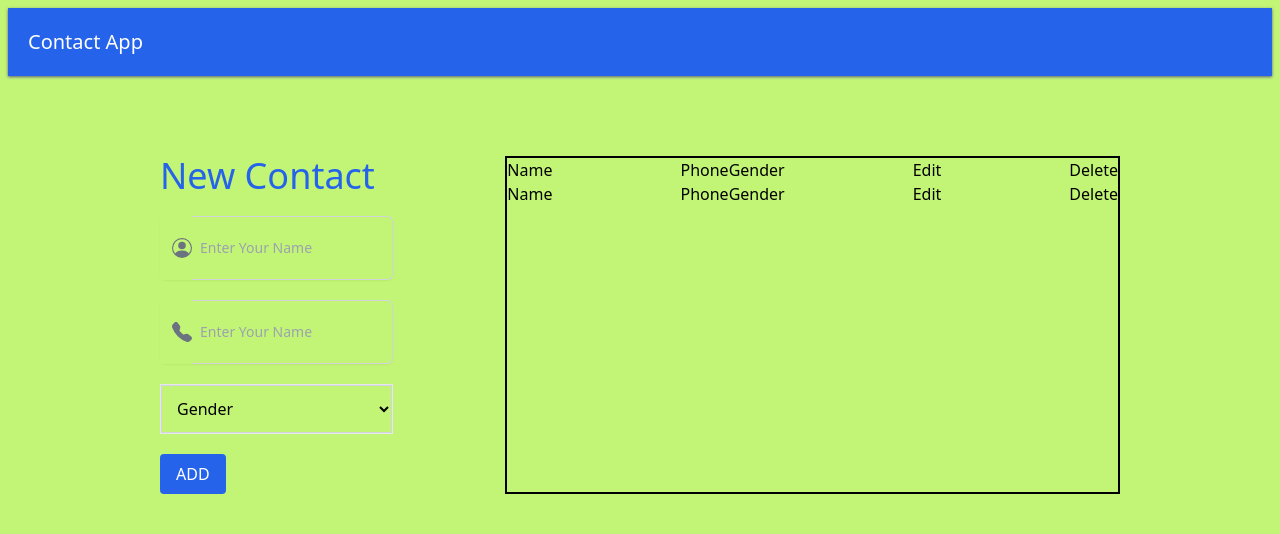
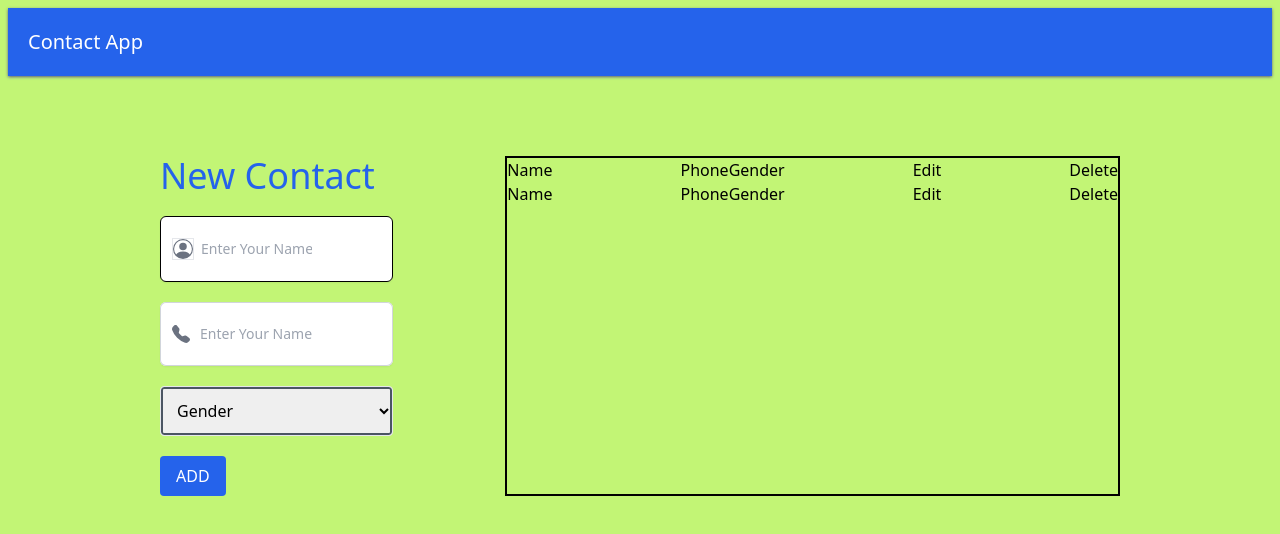
Before and after one commit to NomanSipai/contact-app, a React (Vite) app: page / in a window 1280 px wide. Shown: the top 534 px of the page. Built offline with nearby package versions, Linux system fonts and the light colour scheme.

Commit message:
bg change

```diff
--- a/src/App.css
+++ b/src/App.css
@@ -1,3 +1,3 @@
-* {
+body {
   background: #c2f575;
 }
--- a/src/App.jsx
+++ b/src/App.jsx
@@ -11,8 +11,8 @@ function App() {
           <div className=" text-4xl text-blue-600">New Contact</div>
           <div className="mt-5">
             <div className="relative rounded-md shadow-sm">
-              <div className="pointer-events-none absolute inset-y-0 left-0 flex items-center pl-3">
-                <span className="text-gray-500 sm:text-sm">
+              <div className="pointer-events-none absolute inset-y-0 left-0 flex items-center pl-3 ">
+                <span className="text-gray-500 sm:text-sm border ">
                   <svg
                     xmlns="http://www.w3.org/2000/svg"
                     width="20"
@@ -30,9 +30,8 @@ function App() {
               </div>
               <input
                 type="text"
-                name="price"
-                id="price"
-                className="block w-full rounded-md border-0 py-5 pl-10 pr-20 text-gray-900 ring-1 ring-inset ring-gray-300 placeholder:text-gray-400 focus:ring-2 focus:ring-inset focus:ring-blue-600 sm:text-sm sm:leading-6"
+                name="name"
+                className="block w-full rounded-md border border-black py-5 pl-10 pr-20 text-gray-900  placeholder:text-gray-400 sm:text-sm sm:leading-6"
                 placeholder="Enter Your Name..."
               />
             </div>
@@ -43,8 +42,8 @@ function App() {
                 <span className="text-gray-500 sm:text-sm">
                   <svg
                     xmlns="http://www.w3.org/2000/svg"
-                    width="20px"
-                    height="20px"
+                    width="18"
+                    height="18"
                     fill="currentColor"
                     className="bi bi-telephone-fill"
                     viewBox="0 0 16 16">
@@ -67,11 +66,19 @@ function App() {
           <div className="mt-5">
             <select
               name="gender"
-              className="w-full border ring-1 ring-inset ring-gray-300 focus:border-blue-600 p-3">
-              <option value="">Gender</option>
-              <option value="male">Male</option>
-              <option value="female">Female</option>
-              <option value="other">Other</option>
+              className="w-full border ring-2 rounded ring-inset ring-gray-600 focus:border-blue-600 p-3">
+              <option className="bg-white" value="">
+                Gender
+              </option>
+              <option className="bg-white" value="male">
+                Male
+              </option>
+              <option className="bg-white" value="female">
+                Female
+              </option>
+              <option className="bg-white" value="other">
+                Other
+              </option>
             </select>
           </div>
           <div className="mt-5">
```
